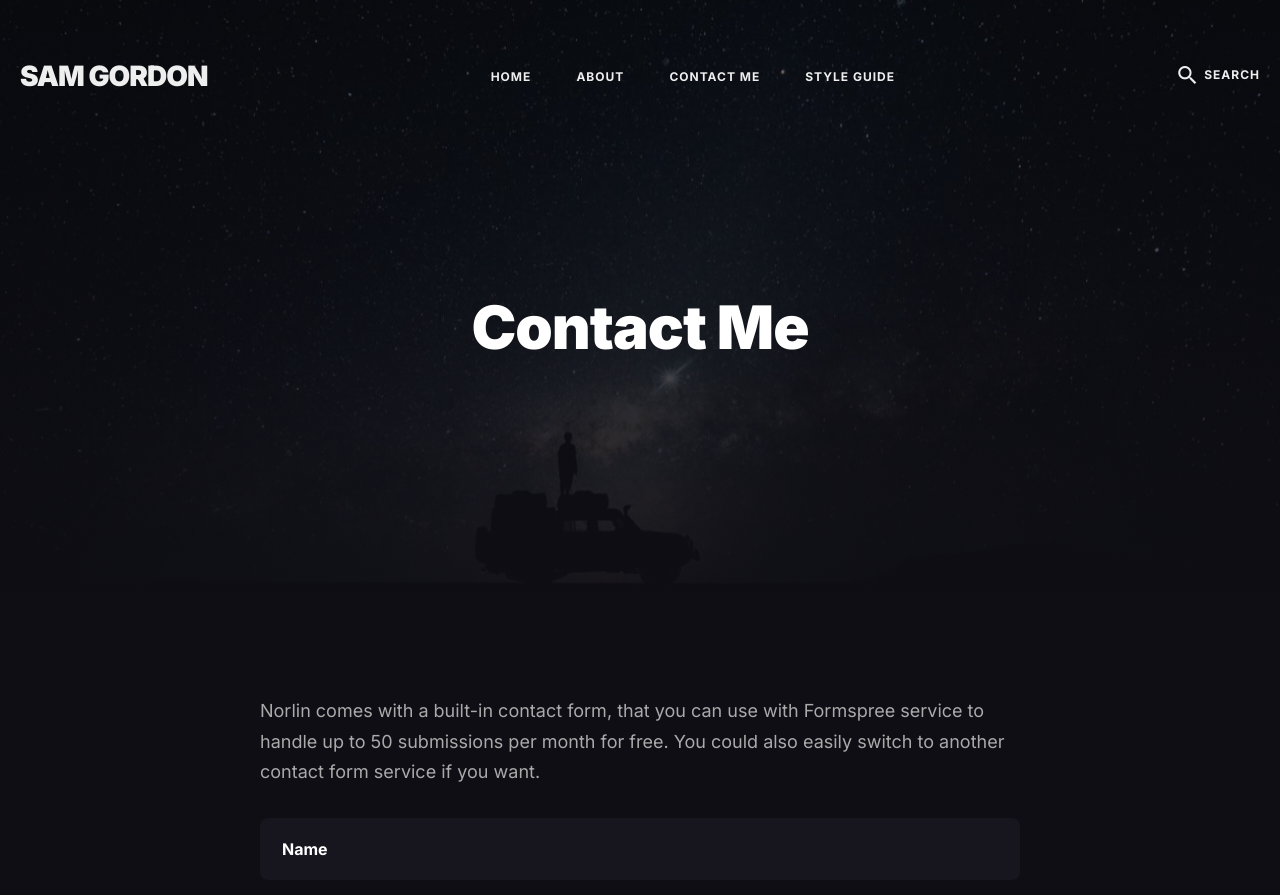
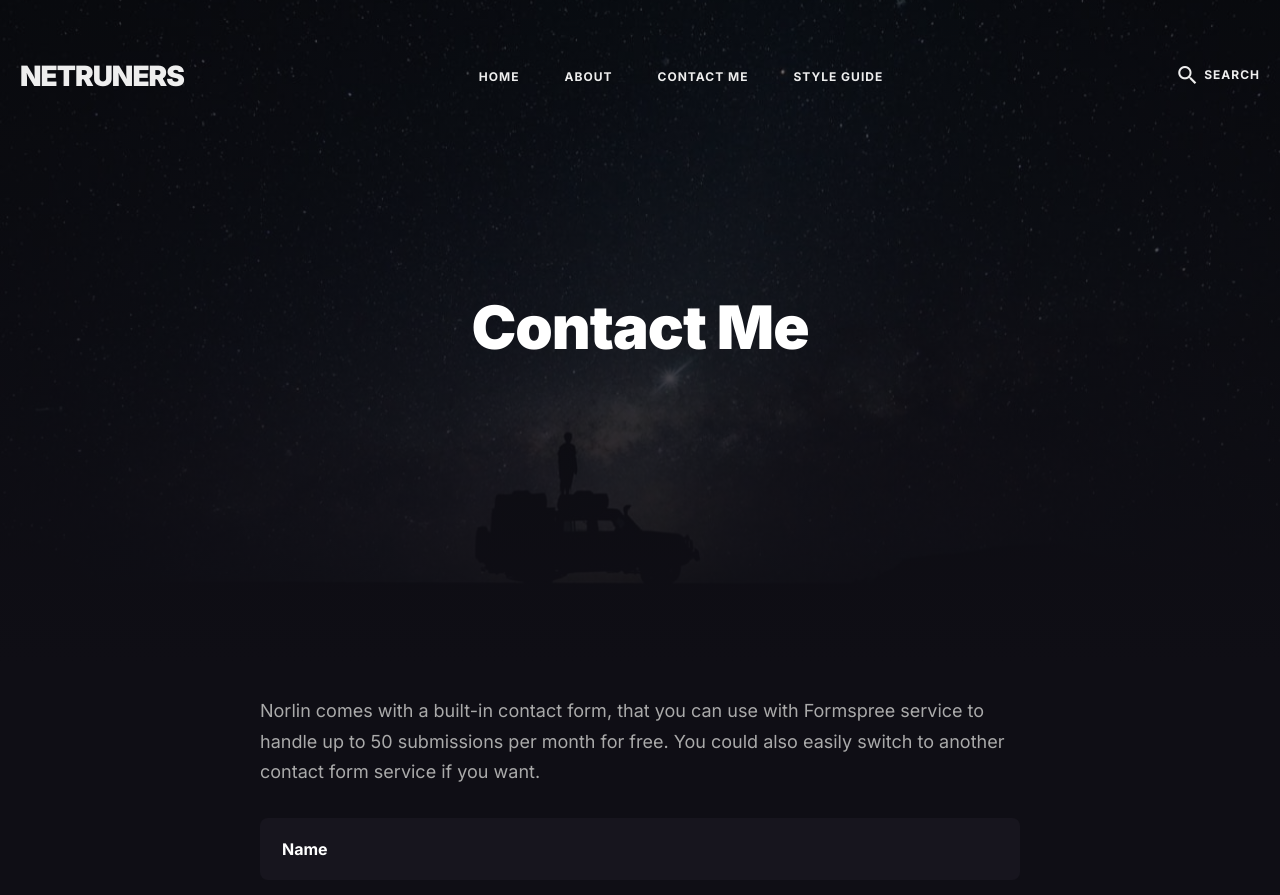
Before and after one commit to Huntly58/huntly58.github.io, a Jekyll site: the page built from _pages/contact.html, in a window 1280 px wide and 900 px high. Shown: the top 895 px of the window. Built offline with Jekyll 4.4.1, drawn with Linux system fonts in a browser that asks for light colours; nearby versions of some CDN libraries.

Commit message:
Update _config.yml

```diff
--- a/_config.yml
+++ b/_config.yml
@@ -1,6 +1,6 @@
 #-------------------------------
 # General Site Settings
-title: Sam Gordon
+title: NetRuners
 logo: # You can add own logo. For example '/images/logo.png'.
 description: Norlin – A Beautiful Dark Blog Theme for Jekyll.
 baseurl: "" # The subpath of your site, e.g. /blog
@@ -17,8 +17,8 @@ author:
 #-------------------------------
 # Hero Settings
 hero:
-  title: Sam Gordon
-  description: Aspiring Cyber afficianado.
+  title: NetRuners
+  description: Cyber Security research.
   image: '/images/02.jpg'
 
 
```
